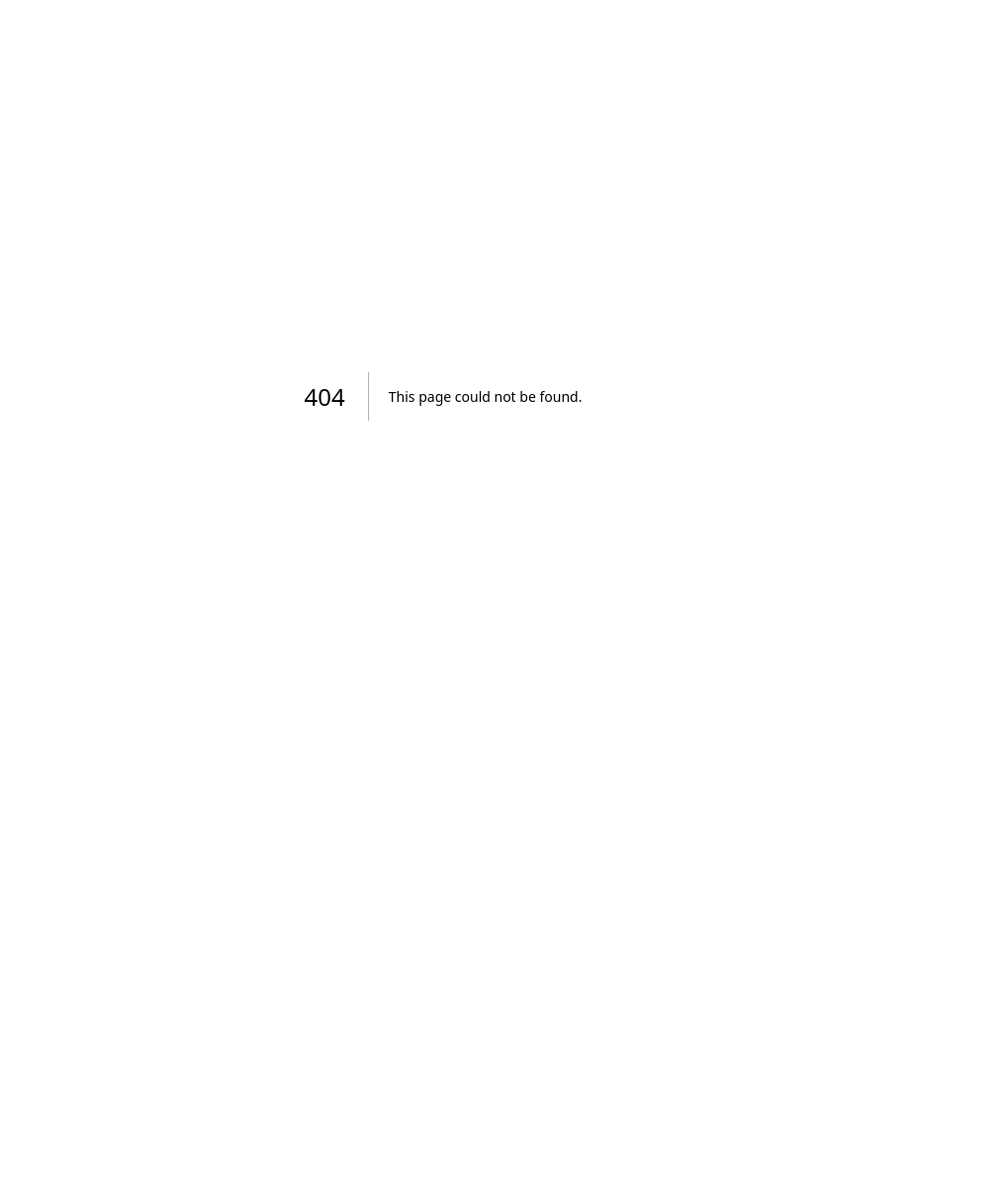
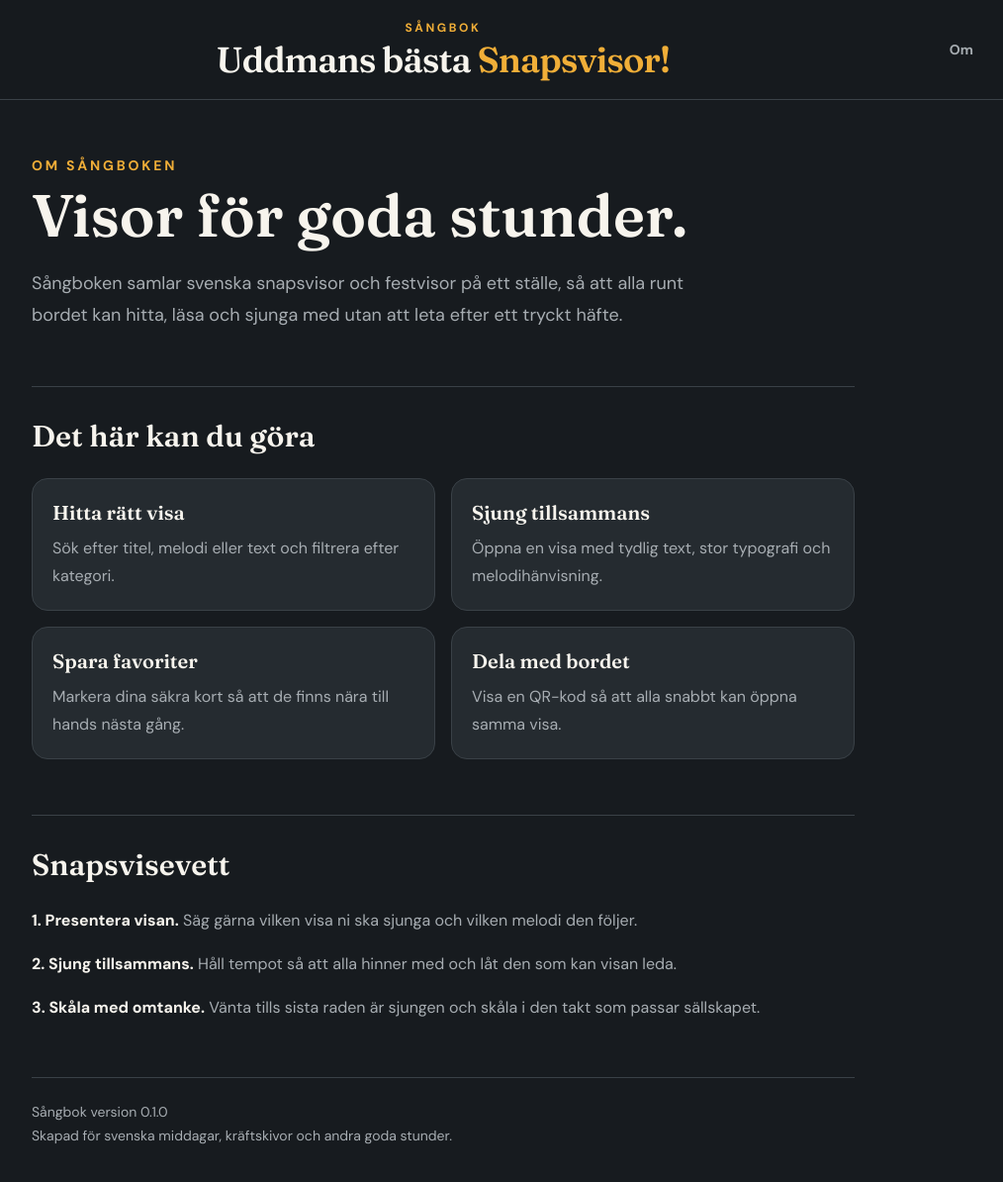
Before and after one commit to sandrauddman/songbook, a Next.js app: page /om in a window 1280 px wide. Before the commit this address had no page. Shown: the top 1194 px of the page at 99% size, without its empty margins (192-1206 px from the left). Before the commit the page ends 800 px from the top, so only its background shows below. Built offline with nearby package versions, Linux system fonts and the light colour scheme.

Commit message:
feat: add about page

```diff
--- /dev/null
+++ b/app/om/page.tsx
@@ -0,0 +1,61 @@
+import type { Metadata } from 'next';
+
+import { Header } from '@/components/layout/header';
+
+export const metadata: Metadata = {
+  title: 'Om sångboken | Uddmans bästa snapsvisor',
+  description: 'Läs om sångboken och lär dig mer om snapsvisor och snapsvisevett.',
+};
+
+const features = [
+  ['Hitta rätt visa', 'Sök efter titel, melodi eller text och filtrera efter kategori.'],
+  ['Sjung tillsammans', 'Öppna en visa med tydlig text, stor typografi och melodihänvisning.'],
+  ['Spara favoriter', 'Markera dina säkra kort så att de finns nära till hands nästa gång.'],
+  ['Dela med bordet', 'Visa en QR-kod så att alla snabbt kan öppna samma visa.'],
+];
+
+export default function AboutPage() {
+  return (
+    <div className="min-h-screen bg-[var(--paper)]">
+      <Header />
+      <main className="mx-auto max-w-4xl px-5 pb-16 pt-10 sm:px-8 sm:pt-14">
+        <section aria-labelledby="about-title" className="max-w-3xl">
+          <p className="text-sm font-bold uppercase tracking-[0.2em] text-[var(--accent)]">Om sångboken</p>
+          <h1 id="about-title" className="mt-3 font-display text-5xl font-semibold leading-[0.95] text-[var(--ink)] sm:text-6xl">
+            Visor för goda stunder.
+          </h1>
+          <p className="mt-6 max-w-2xl text-lg leading-8 text-[var(--muted)]">
+            Sångboken samlar svenska snapsvisor och festvisor på ett ställe, så att alla runt bordet kan hitta,
+            läsa och sjunga med utan att leta efter ett tryckt häfte.
+          </p>
+        </section>
+
+        <section aria-labelledby="features-title" className="mt-14 border-t border-[var(--line)] pt-8">
+          <h2 id="features-title" className="font-display text-3xl font-semibold text-[var(--ink)]">Det här kan du göra</h2>
+          <div className="mt-6 grid gap-4 sm:grid-cols-2">
+            {features.map(([title, description]) => (
+              <article key={title} className="rounded-2xl border border-[var(--line)] bg-[var(--surface)] p-5">
+                <h3 className="font-display text-xl font-semibold text-[var(--ink)]">{title}</h3>
+                <p className="mt-2 leading-7 text-[var(--muted)]">{description}</p>
+              </article>
+            ))}
+          </div>
+        </section>
+
+        <section aria-labelledby="etiquette-title" className="mt-14 border-t border-[var(--line)] pt-8">
+          <h2 id="etiquette-title" className="font-display text-3xl font-semibold text-[var(--ink)]">Snapsvisevett</h2>
+          <ol className="mt-6 space-y-4 text-base leading-7 text-[var(--muted)]">
+            <li><strong className="text-[var(--ink)]">1. Presentera visan.</strong> Säg gärna vilken visa ni ska sjunga och vilken melodi den följer.</li>
+            <li><strong className="text-[var(--ink)]">2. Sjung tillsammans.</strong> Håll tempot så att alla hinner med och låt den som kan visan leda.</li>
+            <li><strong className="text-[var(--ink)]">3. Skåla med omtanke.</strong> Vänta tills sista raden är sjungen och skåla i den takt som passar sällskapet.</li>
+          </ol>
+        </section>
+
+        <footer className="mt-14 border-t border-[var(--line)] pt-6 text-sm text-[var(--muted)]">
+          <p>Sångbok version 0.1.0</p>
+          <p className="mt-1">Skapad för svenska middagar, kräftskivor och andra goda stunder.</p>
+        </footer>
+      </main>
+    </div>
+  );
+}
--- a/components/layout/header.tsx
+++ b/components/layout/header.tsx
@@ -3,7 +3,7 @@ import Link from 'next/link';
 export function Header() {
   return (
     <header className="border-b border-[var(--line)] bg-[var(--paper)]/90 backdrop-blur">
-      <div className="mx-auto flex max-w-6xl items-center justify-center px-5 py-5 sm:px-8">
+      <div className="relative mx-auto flex max-w-6xl items-center justify-center px-5 py-5 sm:px-8">
         <Link
           href="/"
           className="group text-center focus-visible:outline focus-visible:outline-2 focus-visible:outline-offset-4 focus-visible:outline-[var(--accent)] rounded-lg"
@@ -16,6 +16,12 @@ export function Header() {
             Uddmans bästa <span className="text-[var(--accent)]">Snapsvisor!</span>
           </p>
         </Link>
+        <Link
+          href="/om"
+          className="absolute right-5 rounded-lg px-2 py-1 text-sm font-bold text-[var(--muted)] transition hover:text-[var(--accent)] focus-visible:outline focus-visible:outline-2 focus-visible:outline-offset-4 focus-visible:outline-[var(--accent)] sm:right-8"
+        >
+          Om
+        </Link>
       </div>
     </header>
   );
```
Also changed, not shown: 6 other files (tests, documents, lock files or other folders).
